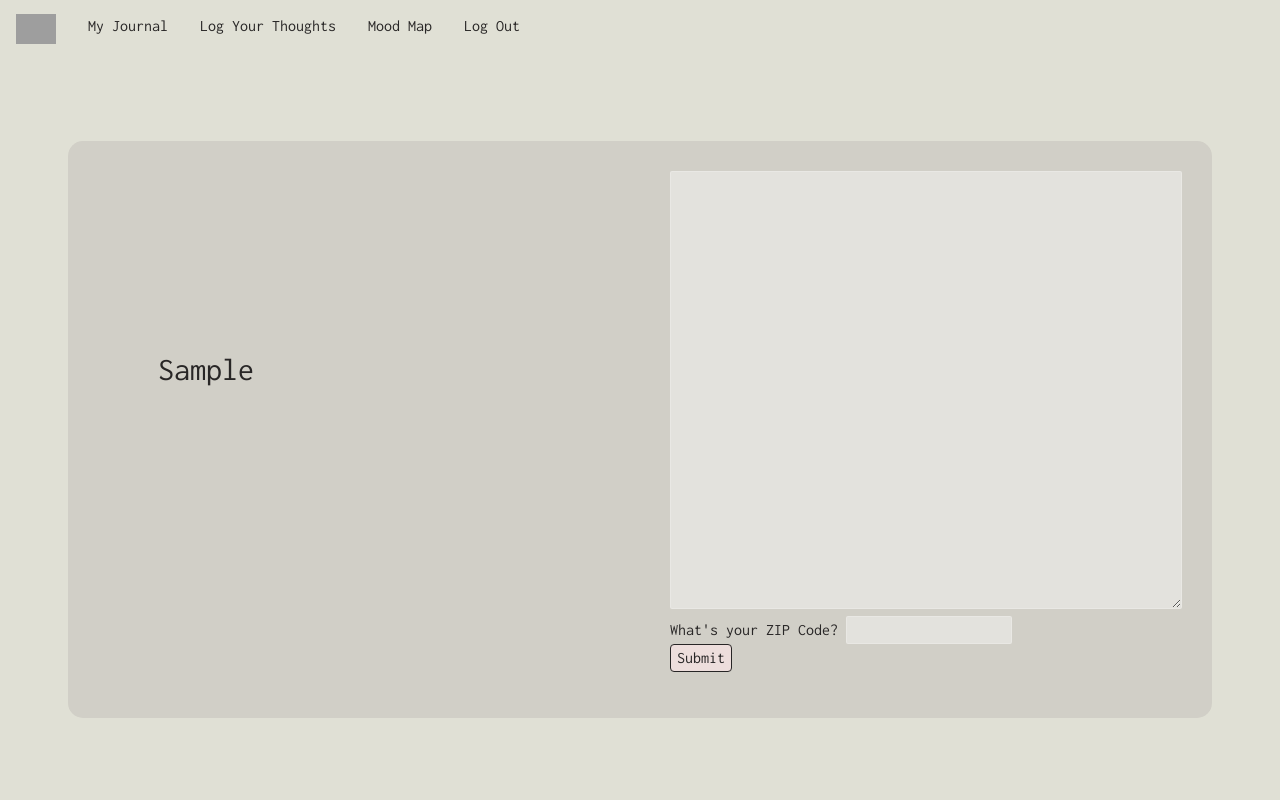
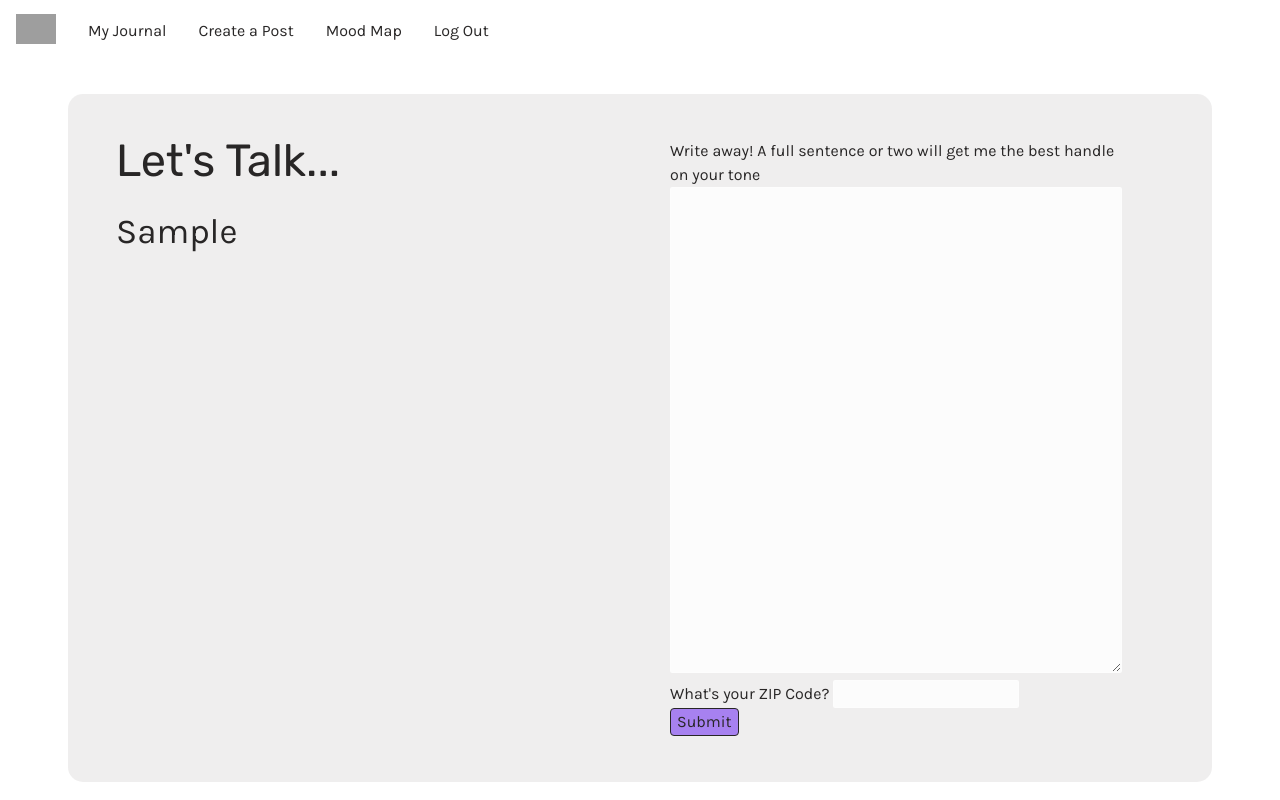
Before and after one commit to hannahpaxton/tone-of-connection, a Flask app: page /post in a window 1280 px wide. Run offline with Flask 2, Linux system fonts and the light colour scheme; the visitor is signed in with stand-in values (Sample User, id 1); tables that the repository leaves empty hold one stand-in row (values such as "Sample post"); some libraries are stand-ins or nearby versions; grey boxes are pictures that could not be loaded.

Commit message:
Added further styling

```diff
--- a/static/css/styles.css
+++ b/static/css/styles.css
@@ -1,6 +1,10 @@
 html * {
-    font-family: 'Inconsolata', monospace;
+    font-family: 'Karla', sans-serif;
     color: rgb(40, 38, 38);
+}
+
+h1, h2, h3, h4, h5, h6 {
+    font-family: 'Rubik', sans-serif;
 }
 
 body.no_log {
@@ -11,8 +15,36 @@ body.no_log {
     padding:10px;
 }
 
-body.log {
-    background-color: #E0E0D5;
+/* body.log {
+    background-color: #e9e9e2;
+} */
+
+/* Top Nav Styling */
+
+.topnav {
+    list-style-type: none;
+    margin: 0;
+    padding: 0;
+}
+
+.topnav_text {
+    padding-top: 5px;
+}
+
+.topnav li {
+    float: left;
+}
+
+li a {
+    display: block;
+    text-align: center;
+    padding: 14px 16px;
+    text-decoration: none;
+}
+
+a:hover {
+    text-decoration: underline yellow 3px;
+    color: rgb(40, 38, 38)
 }
 
 /* Home Styling */
@@ -124,9 +163,11 @@ body.no_log {
 }
 
 .transparency_field {
-    background: rgba(255,255,255,0.4);
+    /* background: rgba(255,255,255,0.4);
+    border-radius: 2px;*/
+    border: .5px solid rgba(255,255,255,0.2);
+    background-color: rgba(255,255,255,0.8);
     border-radius: 2px;
-    border: .5px solid rgba(255,255,255,0.2);
 }
 
 .disclaimer {
@@ -134,51 +175,13 @@ body.no_log {
     margin-top: -15px;
 }
 
-.button {
-    background: rgba(240,224,221,0.94);
-    border-radius: 4px;
-    border: .5px solid;
-}
-
-#map {
-    width: auto;
-    height: 100vh;
-}
-
 .column_full {
     width: 100%;
     overflow: auto;
 }
 
-.topnav {
-    list-style-type: none;
-    margin: 0;
-    padding: 0;
-}
-
-.topnav li {
-    float: left;
-}
-
-li a {
-    display: block;
-    text-align: center;
-    padding: 14px 16px;
-    text-decoration: none;
-}
-
-.filters {
-    list-style-type: none;
-    margin: 0;
-    padding: 0;
-}
-
-a:hover {
-    color: yellow;
-}
-
 .vertical-center {
-    min-height: 90vh;
+    min-height: 80vh;
     display: flex;
     align-items: center;
 }
@@ -190,14 +193,6 @@ a:hover {
 
 .col-md-6 {
     padding: 140px 60px;
-}
-
-.prompt {
-    padding: 180px 60px 0px 60px;
-}
-
-textarea {
-    width: 100%;
 }
 
 #div_margin {
@@ -216,6 +211,80 @@ textarea {
     padding-top:30px;
 }
 
+/* Create Post Styling */
+
+#post_entry {
+    padding: 15px 60px 0px 60px;
+    min-height: 640px;
+}
+
+.typing_prompt {
+    padding: 15px 60px 0px 0px;
+    font-family: 'Karla', sans-serif;
+    font-size: 35px;
+}
+
+.static_prompt {
+    padding: 25px 60px 0px 0px;
+    font-size: 45px;
+}
+
+textarea {
+    width: 100%;
+}
+
+  /* Post Details Styling */
+
+#post_analysis {
+    padding: 40px 30px 0px 40px;
+    min-height: 640px;
+}
+
+#post_qualities {
+    min-height: 100px;
+}
+
+#display_post {
+  /* background: rgba(255,255,255,0.4);
+  border-radius: 2px;
+  border: .5px solid rgba(255,255,255,0.2);  */
+  background-color: rgba(255,255,255,0.8);
+  border-radius: 15px;
+  padding: 1em;
+  height: 29.5em;
+  width: 46.5em;
+}
+
+#map_CTA {
+  background-image: url(/static/images/placeholder_map.png);
+  border-radius: 15px;
+  padding: 1em;
+  height: 14em;
+  width: 24em;
+  margin-bottom: 5%;
+}
+
+#journal_CTA {
+  background-image: url(/static/images/home_background.jpg);
+  border-radius: 15px;
+  padding: 1em;
+  height: 14em;
+  width: 24em;
+}
+
+.CTA_text {
+    color: white;
+    text-align: center;
+    font-size: 25px;
+    padding-top: 18%;
+}
+
+.hide {
+    display: none;
+}
+
+/* Journal Styling */
+
 .grid {
     display: grid;
     grid-template-columns: 6fr 6fr;
@@ -490,14 +565,14 @@ textarea {
   /* Button Styling */
 
 .button {
-    background: rgba(240,224,221,0.94);
+    background: #A781F0;
     border-radius: 4px;
     border: .5px solid;
     transition-duration: 0.4s;
 }
 
 .button:hover {
-    background-color: #d8aea6;
+    background-color: #3900A3;
     color: white;
   }
 
@@ -520,7 +595,7 @@ textarea {
 }
 
 .with_background {
-    background-color: #d1cfc7;
+    background-color: rgba(235, 234, 234, 0.8);
     border-radius: 15px;
 }
 
--- a/static/js/map.js
+++ b/static/js/map.js
@@ -5,7 +5,7 @@ var map = new mapboxgl.Map({
     container: 'map', // container ID
     style: 'mapbox://styles/mapbox/dark-v10', // style URL
     center: [-96, 38], // starting position [lng, lat]
-    zoom: 3 // starting zoom
+    zoom: 4 // starting zoom
 });
 
 map.scrollZoom.disable();
--- a/templates/base_log.html
+++ b/templates/base_log.html
@@ -9,7 +9,8 @@
 
     <link rel="preconnect" href="https://fonts.googleapis.com">
     <link rel="preconnect" href="https://fonts.gstatic.com" crossorigin>
-    <link href="https://fonts.googleapis.com/css2?family=Inconsolata:wght@400;700&display=swap" rel="stylesheet">
+    <link href="https://fonts.googleapis.com/css2?family=Rubik:wght@400;700&display=swap" rel="stylesheet">
+    <link href="https://fonts.googleapis.com/css2?family=Karla:wght@400;700&display=swap" rel="stylesheet">
     <link href="https://cdn.jsdelivr.net/npm/bootstrap@5.0.1/dist/css/bootstrap.min.css"
   rel="stylesheet" integrity="sha384-
   +0n0xVW2eSR5OomGNYDnhzAbDsOXxcvSN1TPprVMTNDbiYZCxYbOOl7+AMvyTG2x" crossorigin="anonymous">
@@ -35,10 +36,10 @@
         <li><a href="/home">
           <img src="/static/images/tone_of_connection.png" alt="Logo" style="width:40px;">
         </a></li>
-        <li><a href="/users/{{ session['user_id'] }}">My Journal</a></li>
-        <li><a href="/post">Log Your Thoughts</a></li>
-        <li><a href="/map">Mood Map</a><li>
-        <li><a href="/logout">Log Out</a></li>
+        <li class="topnav_text"><a href="/users/{{ session['user_id'] }}">My Journal</a></li>
+        <li class="topnav_text"><a href="/post">Create a Post</a></li>
+        <li class="topnav_text"><a href="/map">Mood Map</a><li>
+        <li class="topnav_text"><a href="/logout">Log Out</a></li>
       </ul>
     </div>
 
@@ -50,7 +51,9 @@
 
     {% block body %}{% endblock %}
 
-    {% block js %}{% endblock %}
+    {% block js %}
+    <script src="/static/js/sticky_nav.js"></script>
+    {% endblock %}
 
     {% block after_body %}{% endblock %}
   </body>
--- a/templates/post_homepage.html
+++ b/templates/post_homepage.html
@@ -8,10 +8,18 @@
 {% block body %}
 <div class="jumbotron vertical-center">
 <div class="container no_log">
-  <div class="row with_background">
+  <div class="row with_background" id="post_entry">
 
-    <div class="col-12 col-md-6 low_margin">
-      <h2 class="prompt" id="typing"></h2>
+    <div class="col-12 col-md-6 no_margin">
+
+      <div class="row">
+        <h1 class="static_prompt">Let's Talk...</h1>
+      </div>
+
+      <div class="row">
+        <h2 class="typing_prompt" id="typing"></h2>
+      </div>
+
     </div>
 
     <div class="col-12 col-md-6 low_margin">
@@ -20,7 +28,8 @@
           <input type="hidden" name="prompt_id" value={{ random_prompt.prompt_id }}>
         </div>
 
-        <textarea class="transparency_field" id="postfield" name="user_post" rows="18" cols="50"></textarea>
+        <label>Write away! A full sentence or two will get me the best handle on your tone</label>
+        <textarea class="transparency_field" id="postfield" name="user_post" rows="20" cols="50"></textarea>
 
         <div>
             <label>What's your ZIP Code?</label>
```
Also changed, not shown: other parts of static/css/styles.css (+19 -29 lines), templates/base_no_log.html (+6 -3 lines), templates/home.html (+11 -10 lines), templates/login.html (+13 -12 lines), templates/post_data.html (+21 -4 lines).
